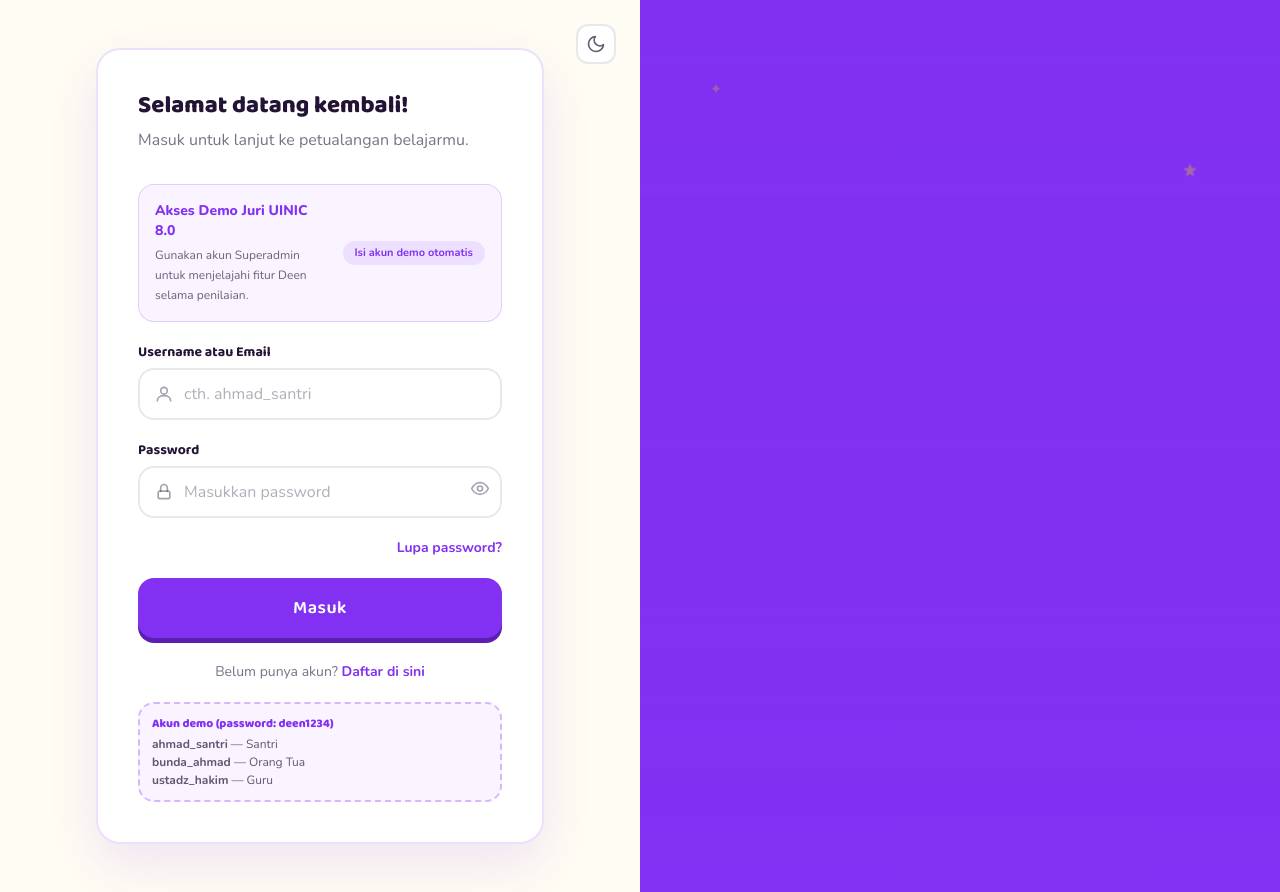
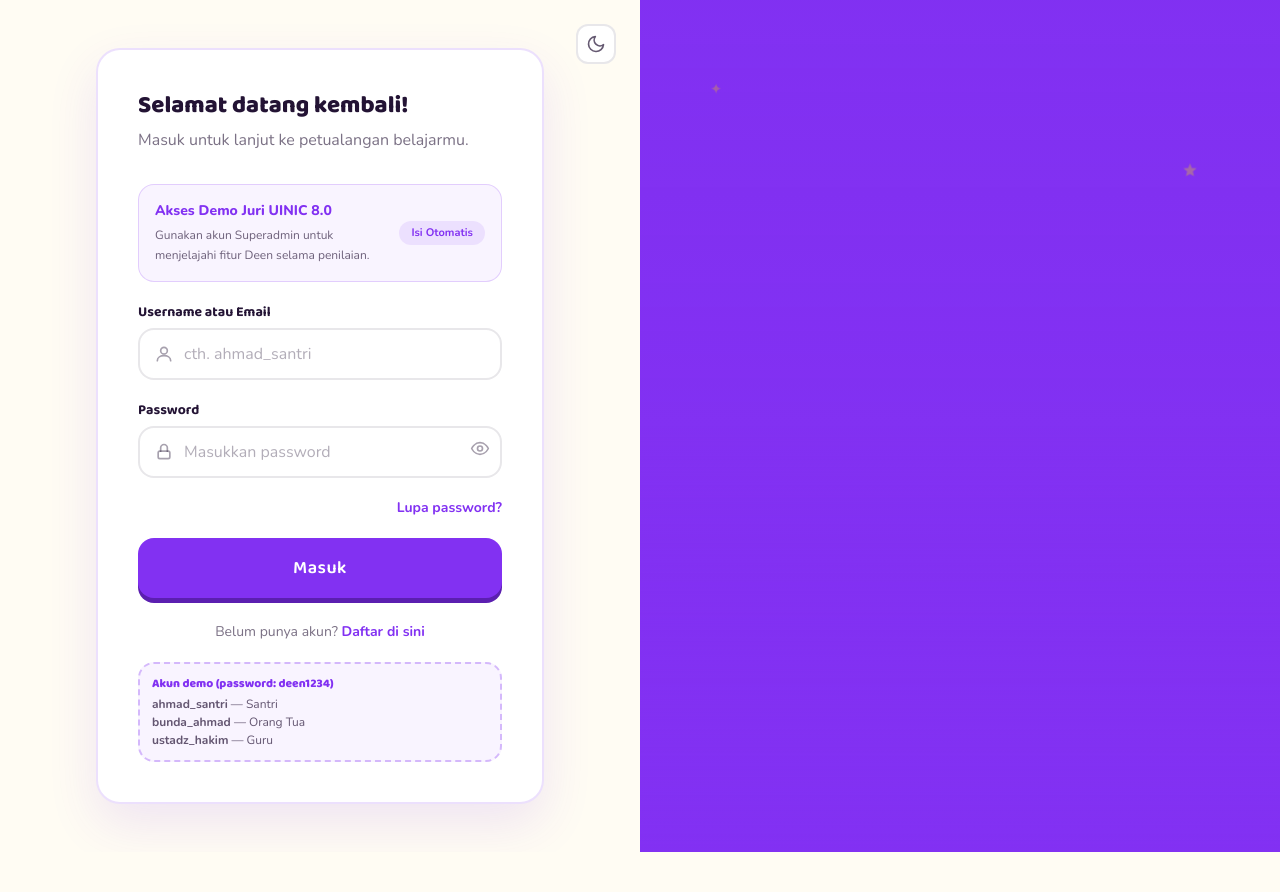
Before and after one commit to arhmath/Deen-Project, a React (Vite) app: page /login in a window 1280 px wide. After the commit the page ends 852 px from the top, so only its background shows below. Built offline with nearby package versions, Linux system fonts and the light colour scheme; no server answers.

Commit message:
up login

```diff
--- a/src/features/auth/LoginForm.tsx
+++ b/src/features/auth/LoginForm.tsx
@@ -74,7 +74,7 @@ export function LoginForm({ onSubmit }: LoginFormProps) {
           }}
           className="inline-flex w-fit shrink-0 items-center rounded-full bg-brand-purple/10 px-3 py-1 text-[11px] font-bold text-brand-purple-fg"
         >
-          Isi akun demo otomatis
+          Isi Otomatis
         </button>
 
           {/* <span className="inline-flex w-fit shrink-0 items-center rounded-full bg-brand-purple/10 px-3 py-1 text-[11px] font-bold text-brand-purple-fg">
```
